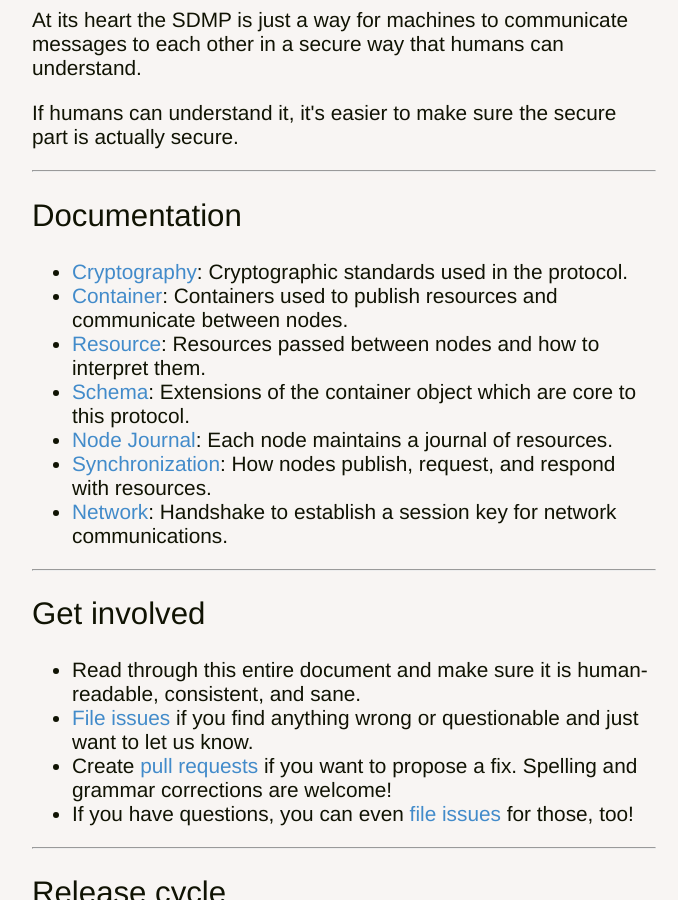
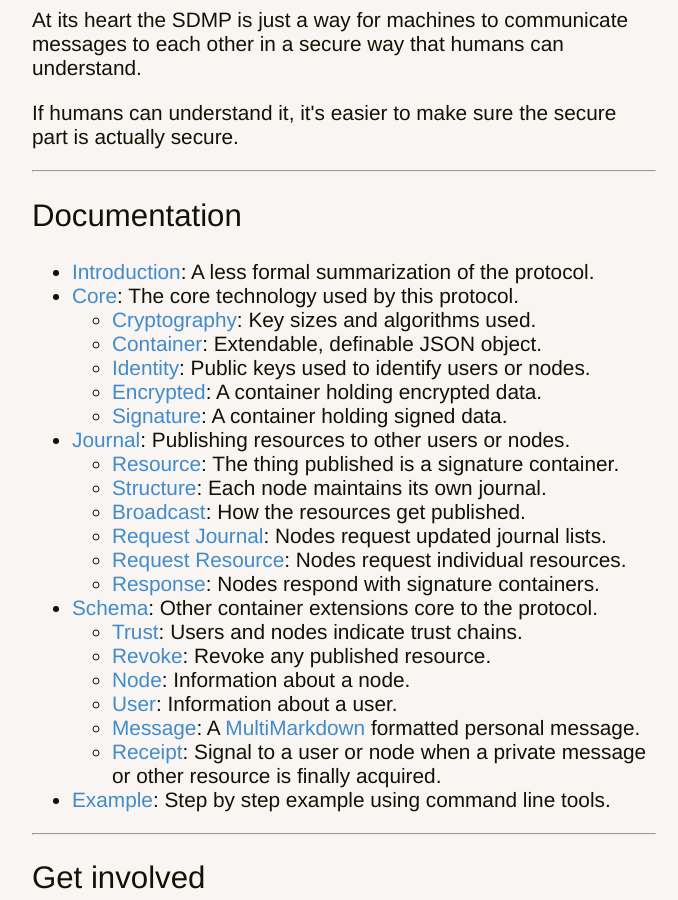
Before and after one commit to sdmp/sdmp.github.io, a Jekyll site: the page built from index.md, in a window 1280 px wide and 900 px high, scrolled down 731 px. Shown: the whole window, without its empty margins (296-974 px from the left). Built offline with Jekyll 4.4.1, drawn with Linux system fonts in a browser that asks for light colours.

Commit message:
Update main table of contents

```diff
--- a/index.md
+++ b/index.md
@@ -19,35 +19,29 @@ If humans can understand it, it's easier to make sure the secure part is actuall
 
 ## Documentation
 
-* [Cryptography](/cryptography): Cryptographic standards used in the protocol.
-* [Container](/container): Containers used to publish resources and communicate between nodes.
-* [Resource](/resource): Resources passed between nodes and how to interpret them.
-* [Schema](/schema): Extensions of the container object which are core to this protocol.
-* [Node Journal](/journal): Each node maintains a journal of resources.
-* [Synchronization](/synchronization): How nodes publish, request, and respond with resources.
-* [Network](/network): Handshake to establish a session key for network communications.
-
-<!--
-
----
-
-## Implementations
-
-* [TCP Network](/tcp): Specifications for a synchronization implementation over TCP.
-
----
-
-## Articles
-
-A few articles which might be useful to you:
-
-* [Introduction to SDMP](/article/introduction): An informal overview of the
-	entire protocol. Starting here might be best if you're new to the project.
-* [Diffie-Helman](/article/diffie-helman): Discussion on why the DH was used.
-* [Journal Heartbeat](/article/journal-heartbeat): A less formal description of
-	the synchronization process.
-
--->
+* [Introduction](/introduction): A less formal summarization of the protocol.
+* [Core](/core): The core technology used by this protocol.
+	- [Cryptography](/core/cryptography): Key sizes and algorithms used.
+	- [Container](/core/container): Extendable, definable JSON object.
+	- [Identity](/core/identity): Public keys used to identify users or nodes.
+	- [Encrypted](/core/container): A container holding encrypted data.
+	- [Signature](/core/signature): A container holding signed data.
+* [Journal](/journal): Publishing resources to other users or nodes.
+	- [Resource](/journal/resource): The thing published is a signature container.
+	- [Structure](/journal/structure): Each node maintains its own journal.
+	- [Broadcast](/journal/broadcast): How the resources get published.
+	- [Request Journal](/journal/request_journal): Nodes request updated journal lists.
+	- [Request Resource](/journal/request_resource): Nodes request individual resources.
+	- [Response](/journal/response): Nodes respond with signature containers.
+* [Schema](/schema): Other container extensions core to the protocol.
+	- [Trust](/schema/trust): Users and nodes indicate trust chains.
+	- [Revoke](/schema/revoke): Revoke any published resource.
+	- [Node](/schema/node): Information about a node.
+	- [User](/schema/user): Information about a user.
+	- [Message](/schema/message): A [MultiMarkdown][multimark] formatted personal message.
+	- [Receipt](/schema/receipt): Signal to a user or node when a private message
+		or other resource is finally acquired.
+* [Example](/example): Step by step example using command line tools.
 
 ---
 
```
Also changed, not shown: other parts of index.md (+1 -0 lines).
